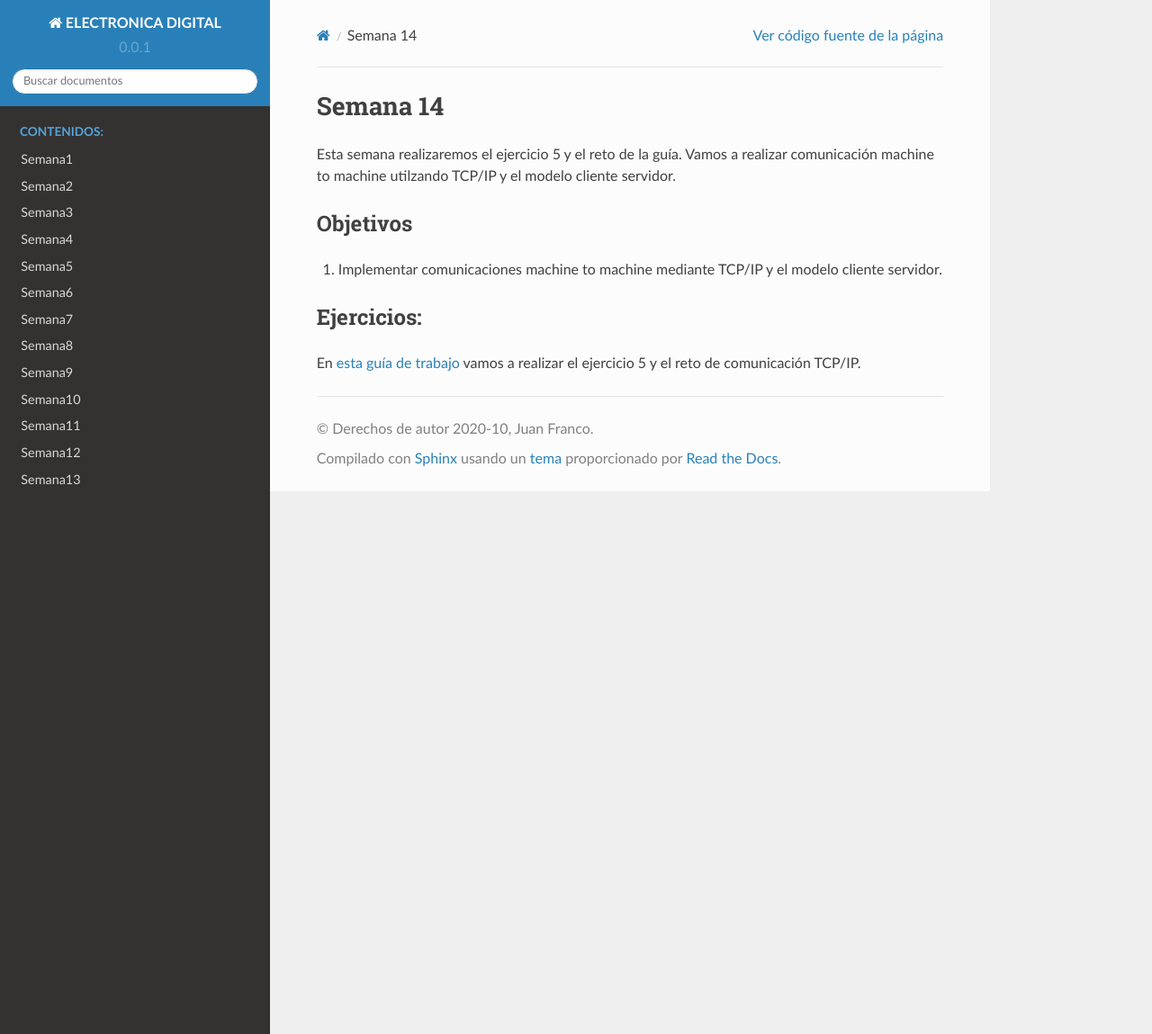
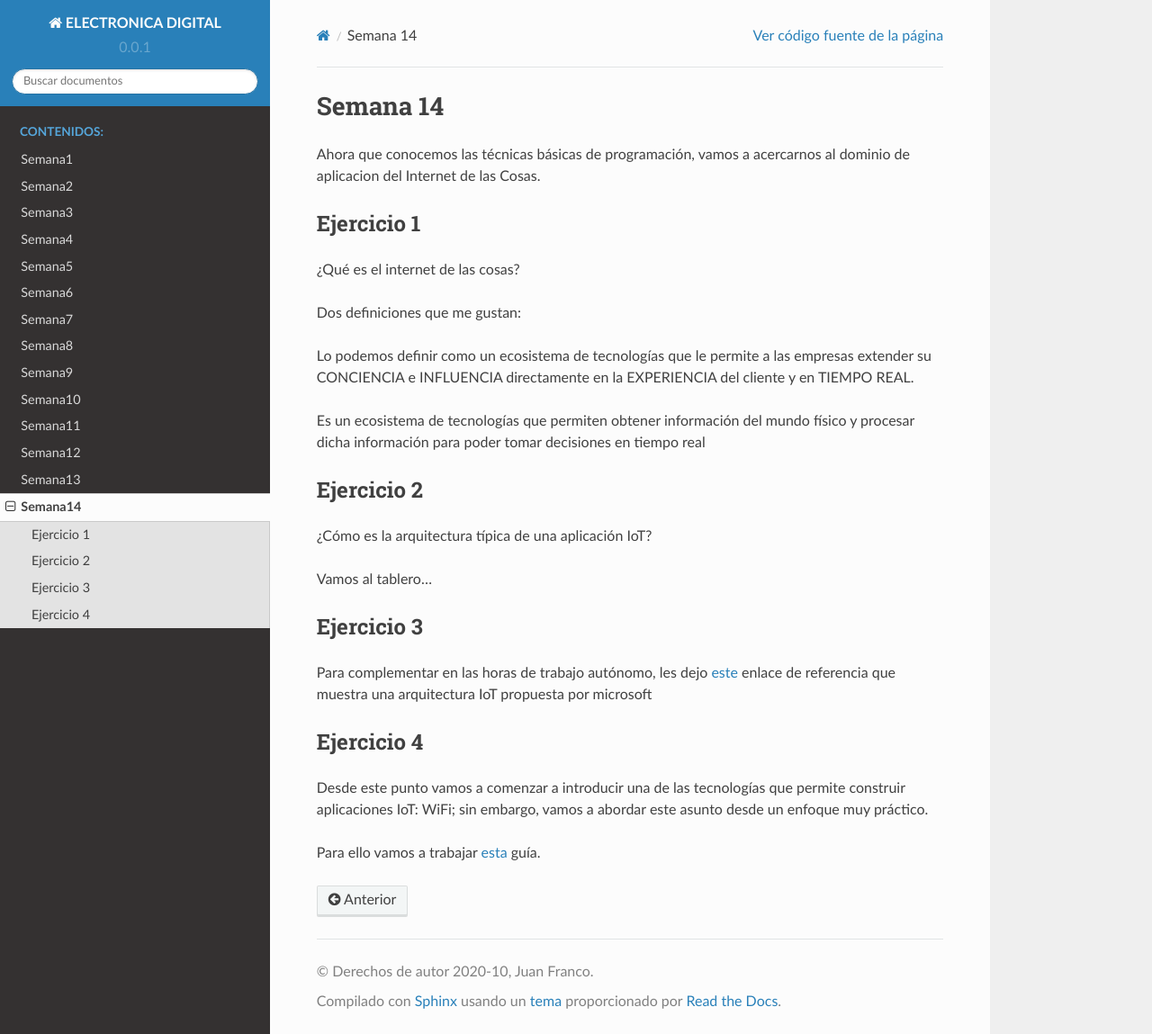
Before and after one commit to juanferfranco/ElectronicaDigital, a Sphinx documentation site: the page built from docs/_semana14/semana14.rst, in a window 1280 px wide and 1149 px high. Shown: the whole window at 90% size. Built offline with Sphinx 7.4.7 and the Read the Docs theme 2.0.0, drawn with Linux system fonts in a browser that asks for light colours.

Commit message:
add week 14

```diff
--- a/docs/_semana14/semana14.rst
+++ b/docs/_semana14/semana14.rst
@@ -1,13 +1,39 @@
 Semana 14
 ===========
-Esta semana realizaremos el ejercicio 5 y el reto de la guía. Vamos a realizar comunicación machine to machine utilzando TCP/IP
-y el modelo cliente servidor.
+Ahora que conocemos las técnicas básicas de programación, vamos a acercarnos al dominio
+de aplicacion del Internet de las Cosas.
 
-Objetivos
-----------
-1. Implementar comunicaciones machine to machine mediante TCP/IP y el modelo cliente servidor.
+Ejercicio 1
+^^^^^^^^^^^^^^^
+¿Qué es el internet de las cosas?
 
-Ejercicios:
------------------
-En `esta guía de trabajo <https://drive.google.com/open?id=1HGwwC4GD0o8bmiVw0pfT8EIohtXbpeaZe5dkU78fHFM>`__ vamos a
-realizar el ejercicio 5 y el reto de comunicación TCP/IP.
+Dos definiciones que me gustan:
+
+Lo podemos definir como un ecosistema de tecnologías que le permite a las empresas
+extender su CONCIENCIA e INFLUENCIA directamente en la EXPERIENCIA del cliente y
+en TIEMPO REAL.
+
+Es un ecosistema de tecnologías que permiten obtener información del mundo físico y
+procesar dicha información para poder tomar decisiones en tiempo real
+
+
+Ejercicio 2
+^^^^^^^^^^^^^
+¿Cómo es la arquitectura típica de una aplicación IoT?
+
+Vamos al tablero...
+
+Ejercicio 3
+^^^^^^^^^^^^
+Para complementar en las horas de trabajo autónomo, les dejo
+`este <https://docs.microsoft.com/en-us/azure/architecture/reference-architectures/iot>`__
+enlace de referencia que muestra una arquitectura IoT propuesta por microsoft
+
+Ejercicio 4
+^^^^^^^^^^^^^
+Desde este punto vamos a comenzar a introducir una de las tecnologías que permite
+construir aplicaciones IoT: WiFi; sin embargo, vamos a abordar este asunto desde un
+enfoque muy práctico.
+
+Para ello vamos a trabajar `esta <https://docs.google.com/presentation/d/1_3fB1DcS85Uc-eBb4FEp546UXocoZwjT6mrxAQPyG6U/edit?usp=sharing>`__
+guía.
--- a/docs/index.rst
+++ b/docs/index.rst
@@ -78,3 +78,4 @@ del docente.
    Semana11 <_semana11/semana11>
    Semana12 <_semana12/semana12>
    Semana13 <_semana13/semana13>
+   Semana14 <_semana14/semana14>
```
